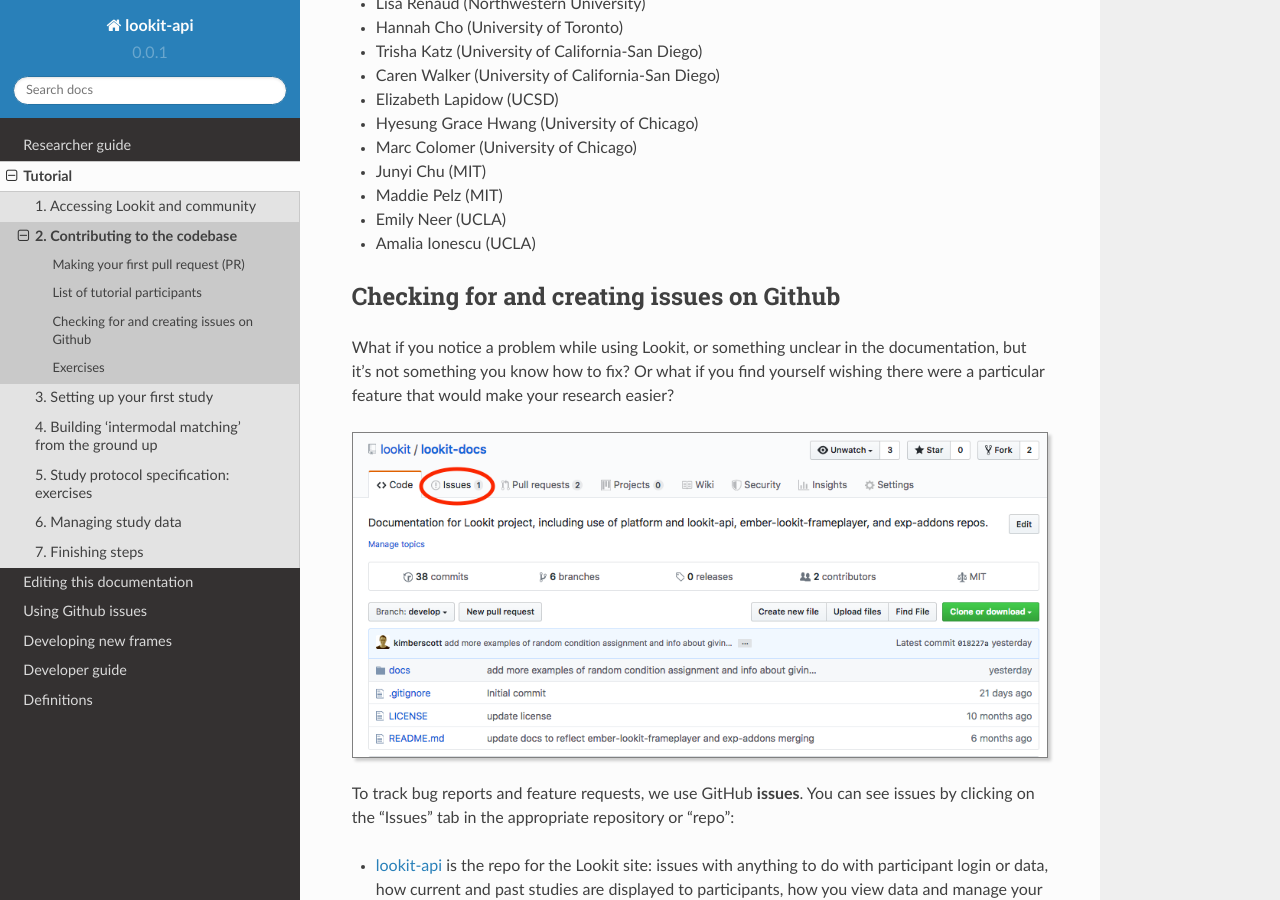
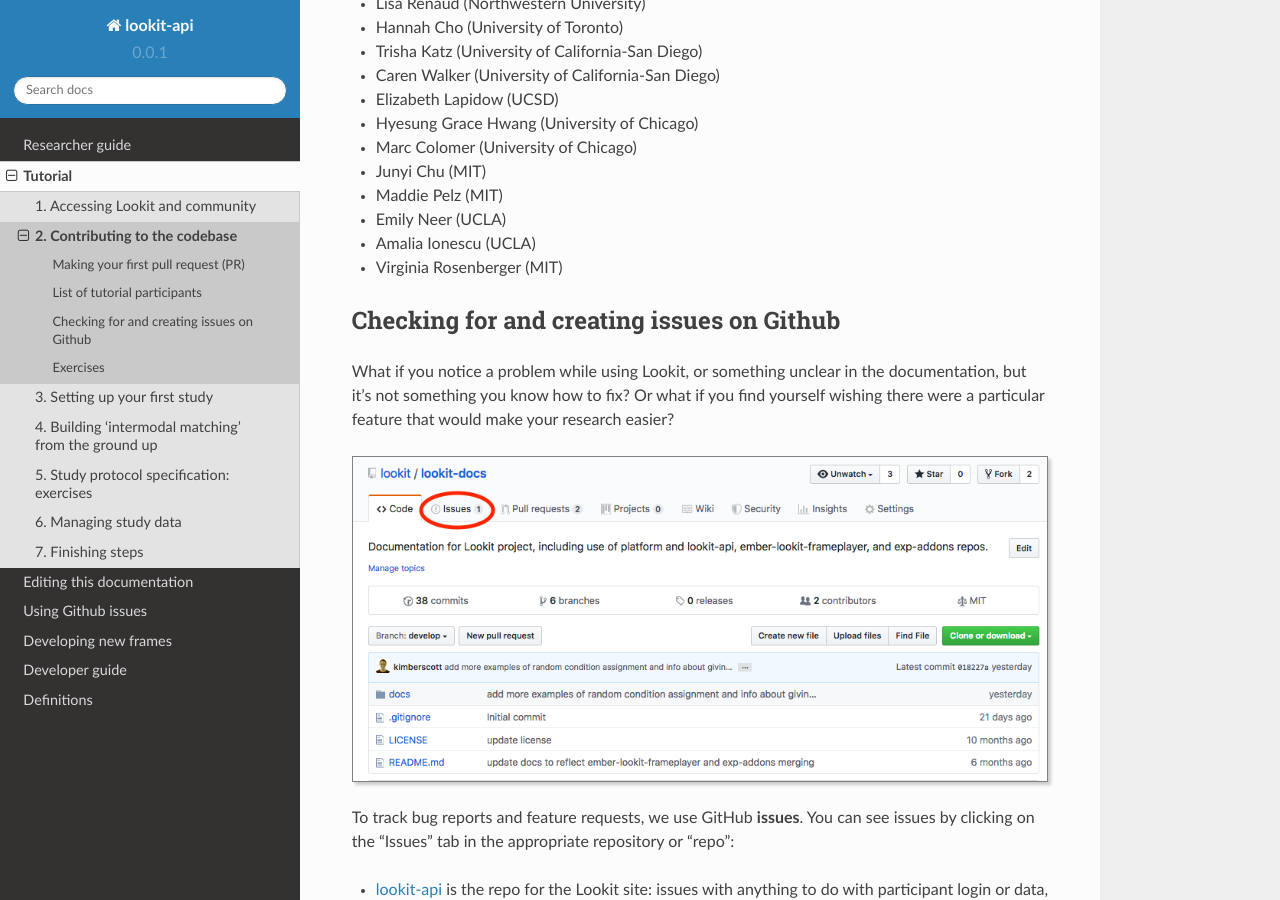
Before and after one commit to lookit/lookit-docs, a Sphinx documentation site: the page built from docs/source/tutorial-contributing.rst, in a window 1280 px wide and 900 px high, scrolled down 3949 px. Built offline with Sphinx 7.4.7 and the Read the Docs theme 2.0.0, drawn with Linux system fonts in a browser that asks for light colours.

Commit message:
Update tutorial-contributing.rst

```diff
--- a/docs/source/tutorial-contributing.rst
+++ b/docs/source/tutorial-contributing.rst
@@ -81,6 +81,7 @@
 - Maddie Pelz (MIT)
 - Emily Neer (UCLA)
 - Amalia Ionescu (UCLA)
+- Virginia Rosenberger (MIT)
 
 .. _Github issues overview:
 
```
